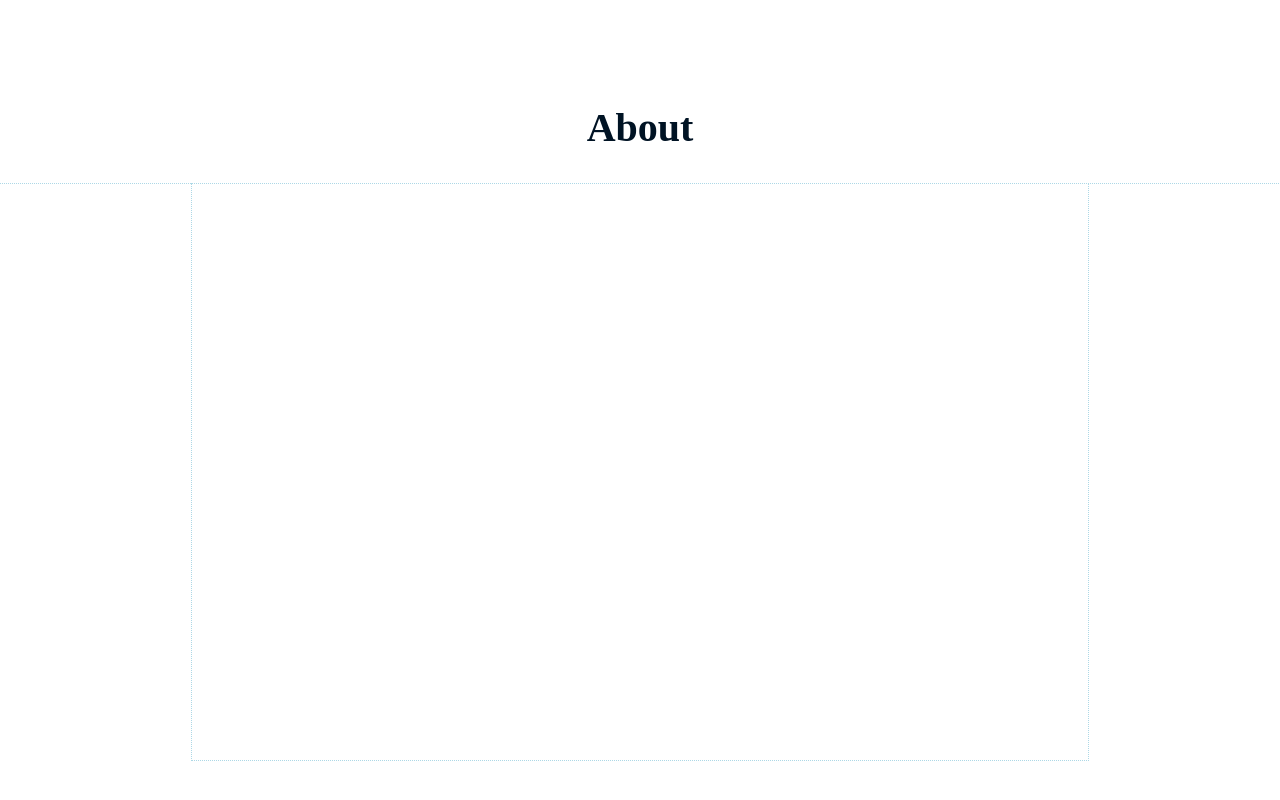
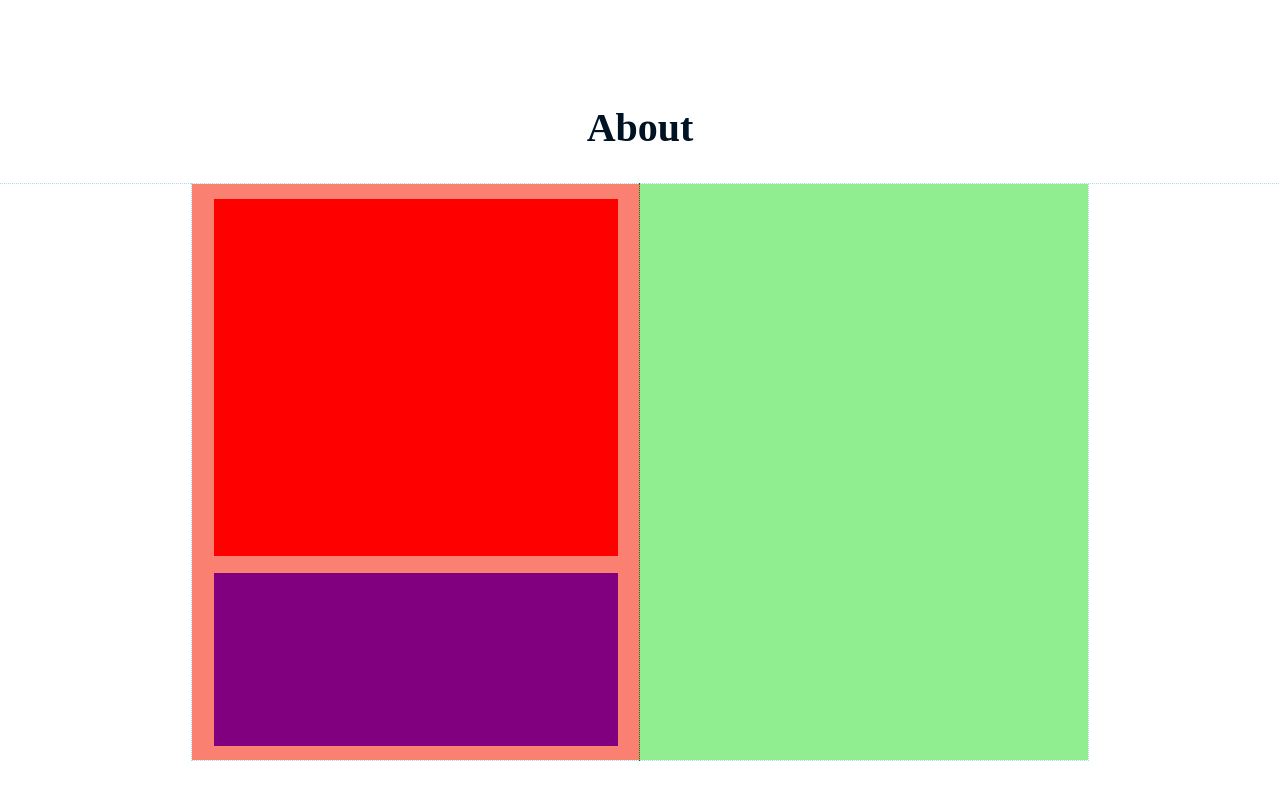
Before and after one commit to ang-riv/portfolio, a React (Create React App) app: page / in a window 1280 px wide. Shown: the part 880-1680 px from the top of the page. Built offline with nearby package versions, Linux system fonts and the light colour scheme; a web font is replaced by a local one.

Commit message:
Created layout for one section of about

```diff
--- a/src/AboutSection.js
+++ b/src/AboutSection.js
@@ -18,8 +18,43 @@ const AboutSection = React.forwardRef((props, ref) => {
             outline: "1px dotted lightBlue",
             height: "90%",
             width: "70%",
+            display: "flex",
+            flexDirect: "row",
           }}
-        ></div>
+        >
+          <div
+            style={{
+              outline: "1px dotted red",
+              backgroundColor: "salmon",
+              width: "50%",
+              height: "100%",
+              display: "flex",
+              flexDirection: "column",
+              justifyContent: "center",
+              alignItems: "center",
+              gap: "3%",
+            }}
+          >
+            <div
+              style={{ backgroundColor: "red", height: "62%", width: "90%" }}
+            ></div>
+            <div
+              style={{
+                backgroundColor: "purple",
+                height: "30%",
+                width: "90%",
+              }}
+            ></div>
+          </div>
+          <div
+            style={{
+              outline: "1px dotted green",
+              backgroundColor: "lightGreen",
+              width: "50%",
+              height: "100%",
+            }}
+          ></div>
+        </div>
       </div>
     </section>
   );
```
